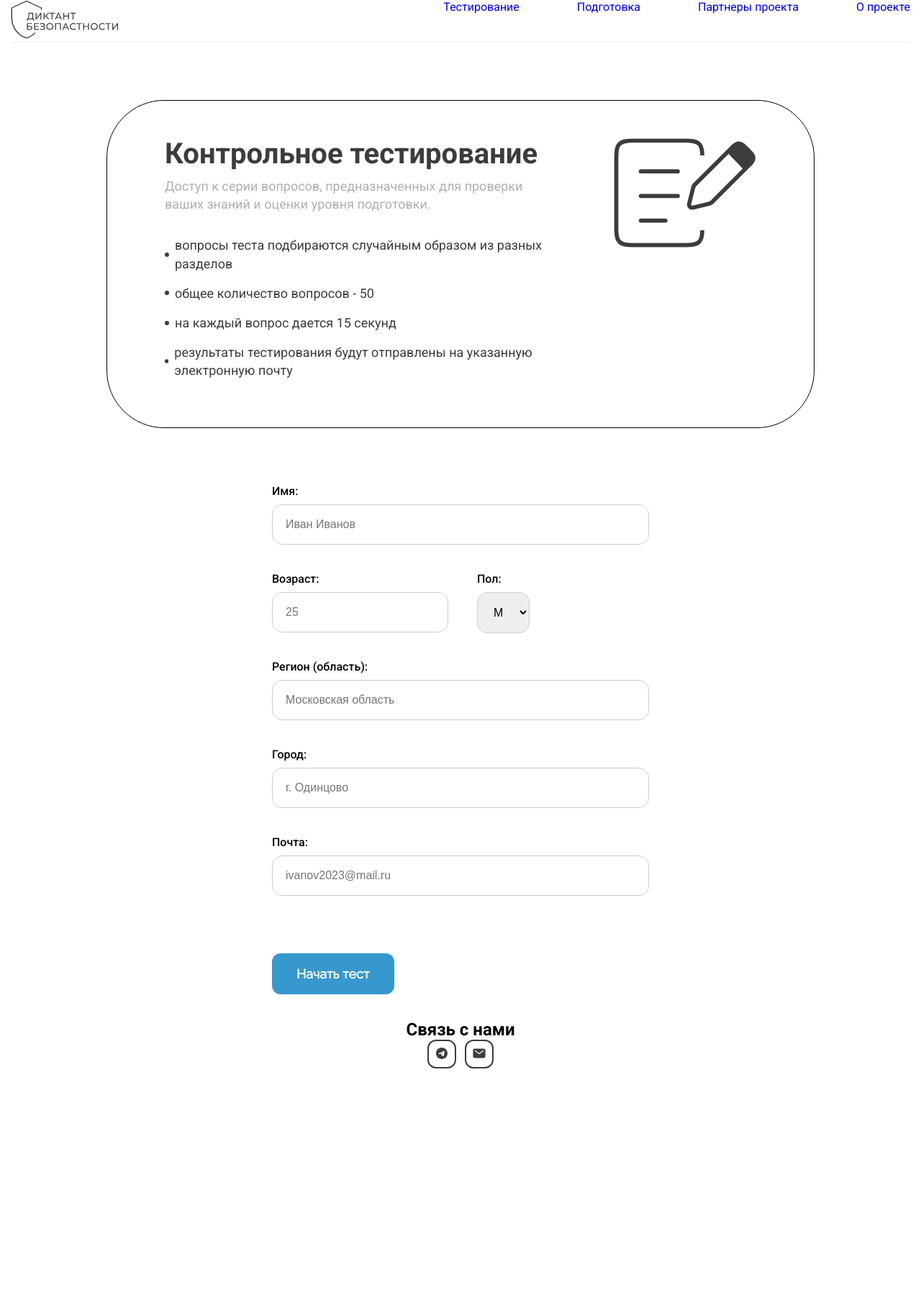
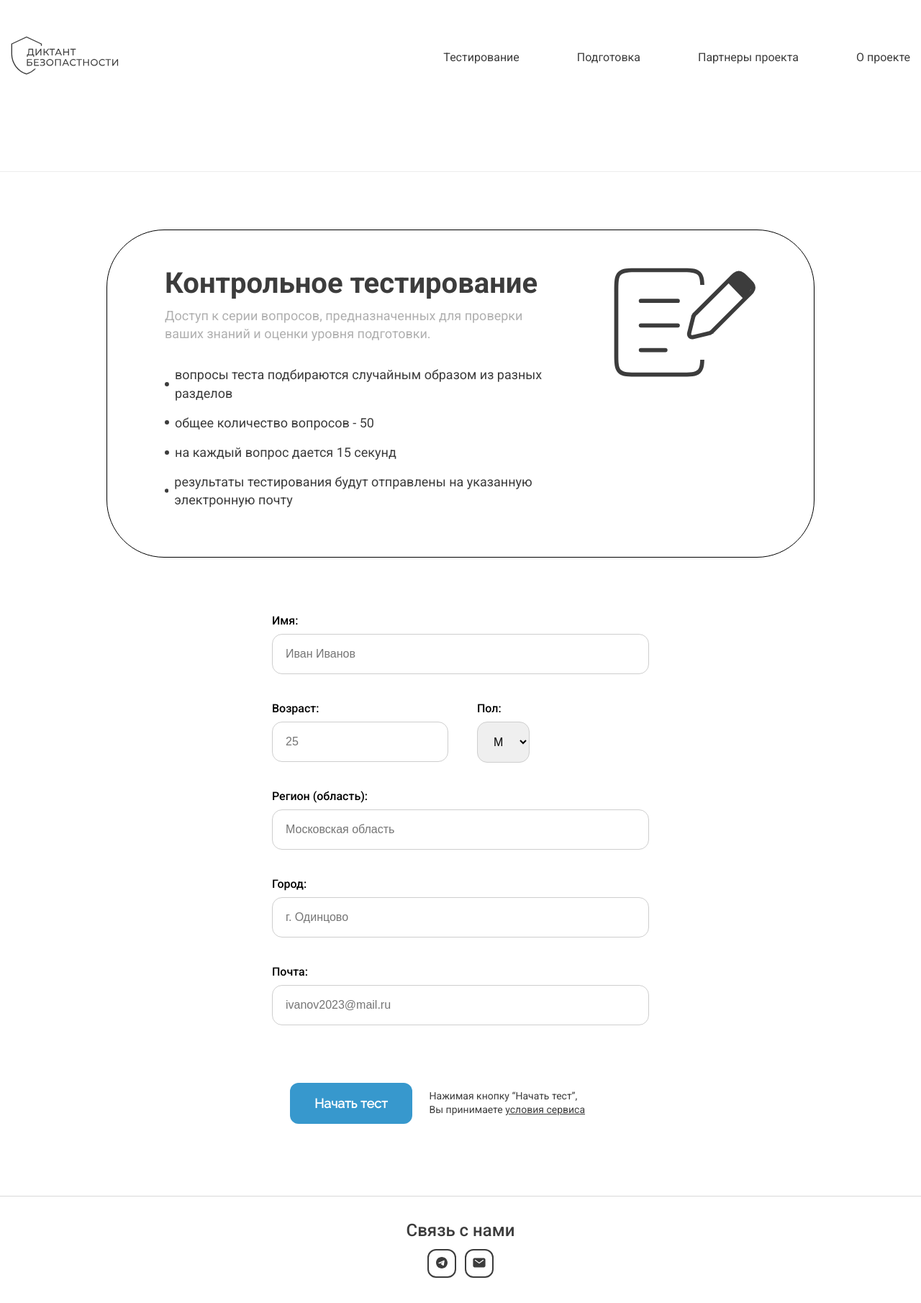
Before and after one commit to mishagukasyan/safety_dictate, a React app: page /testing in a window 1280 px wide. Shown: the whole page at 72% size. Before the commit the page ends 1520 px from the top, so only its background shows below. Built offline with nearby package versions, Linux system fonts and the light colour scheme.

Commit message:
add route, styled header, footer, fonts

```diff
--- a/src/App.tsx
+++ b/src/App.tsx
@@ -4,15 +4,23 @@ import { Header } from "./layout/header/Header";
 import { Main } from "./layout/main/Main";
 import { Footer } from "./layout/footer/Footer";
 import { Testing } from "./layout/testing/Testing";
+import { BrowserRouter, Route, Routes } from "react-router-dom";
 
 function App() {
   return (
-    <div>
-      <Header />
-      {/* <Main /> */}
-      <Testing />
-      <Footer />
-    </div>
+    <BrowserRouter>
+      <div>
+        <Header />
+        <Routes>
+          <Route path="/main" element={<Main />} />
+          <Route path="/testing" element={<Testing />} />
+        </Routes>
+
+        {/* <Main /> */}
+        {/* <Testing /> */}
+        <Footer />
+      </div>
+    </BrowserRouter>
   );
 }
 
--- a/src/components/form/Form.tsx
+++ b/src/components/form/Form.tsx
@@ -106,8 +106,13 @@ export const Form = () => {
             required
           />
         </FormGroup>
-
-        <Button type="submit">Начать тест</Button>
+        <ButtonContainer>
+          <Button type="submit">Начать тест</Button>
+          <h2>
+            Нажимая кнопку “Начать тест”, Вы принимаете{" "}
+            <a href="#">условия сервиса</a>{" "}
+          </h2>
+        </ButtonContainer>
       </form>
     </FormContainer>
   );
@@ -152,7 +157,6 @@ const Select = styled.select`
 `;
 
 const Button = styled.button`
-  margin-top: 40px;
   padding: 18px 34px;
   font-family: "Raleway";
   font-size: 18px;
@@ -164,3 +168,22 @@ const Button = styled.button`
   border: none;
   border-radius: 12px;
 `;
+
+const ButtonContainer = styled.div`
+  display: flex;
+  gap: 24px;
+  align-items: center;
+  margin-top: 40px;
+  padding-left: 25px;
+  h2 {
+    width: 218px;
+    color: #3c3c3c;
+    font-size: 14px;
+    font-weight: 400;
+    line-height: 140%;
+  }
+  a {
+    color: #3c3c3c;
+    text-decoration-line: underline;
+  }
+`;
--- a/src/components/logo/Logo.tsx
+++ b/src/components/logo/Logo.tsx
@@ -2,7 +2,7 @@ import React from "react";
 
 export const Logo = () => {
   return (
-    <a href="#">
+    <a href="/main">
       <svg
         width="150"
         height="54"
--- a/src/components/menu/Menu.tsx
+++ b/src/components/menu/Menu.tsx
@@ -27,4 +27,10 @@ const StyledMenu = styled.nav`
     display: flex;
     gap: 80px;
   }
+  a {
+    color: #3c3c3c;
+    font-size: 16px;
+    font-weight: 400;
+    line-height: 110%;
+  }
 `;
--- a/src/layout/footer/Footer.tsx
+++ b/src/layout/footer/Footer.tsx
@@ -10,7 +10,6 @@ export const Footer = () => {
       <Container>
         <ContentFooter>
           <h2>Связь с нами</h2>
-
           <IconContainer>
             <TelegramIcon />
             <MailIcon />
@@ -22,13 +21,23 @@ export const Footer = () => {
 };
 
 const StyledFooter = styled.footer`
-  padding: 35px;
+  margin-top: 100px;
+  padding: 35px 0;
+  border-top: 1px solid #d9d9d9;
 `;
 
 const ContentFooter = styled.div`
   display: flex;
   flex-direction: column;
   align-items: center;
+  gap: 14px;
+
+  h2 {
+    color: #3c3c3c;
+    font-size: 24px;
+    font-weight: 500;
+    line-height: 100%;
+  }
 `;
 
 const IconContainer = styled.div`
--- a/src/layout/header/Header.tsx
+++ b/src/layout/header/Header.tsx
@@ -17,11 +17,14 @@ export const Header = () => {
   );
 };
 
-const StyledHeader = styled.header``;
+const StyledHeader = styled.header`
+  border-bottom: 1px solid #ededed;
+  padding: 50px 0;
+`;
 
 const ContainerMenu = styled.div`
   display: flex;
   justify-content: space-between;
-  border-bottom: 1px solid #ededed;
-  margin-bottom: 28px;
+  align-items: center;
+  margin-bottom: 80px;
 `;
--- a/src/layout/main/Main.tsx
+++ b/src/layout/main/Main.tsx
@@ -49,41 +49,13 @@ export const Main = () => (
   </MainContainer>
 );
 
-// import React from "react";
-// import styled from "styled-components";
-
-// export const Main = () => {
-//   return (
-//     <MainContainer>
-//       <Container>
-//         <ImageContainer>
-//           <Banner src={photo} />
-//           <ContentContainer>
-//             <h1>
-//               От чрезвычайных ситуаций в 2022 году пострадало 235 274 людей.
-//               Более 70% из них могли бы спастись, если бы знали правила
-//               поведения в экстренных ситуациях. А вы знаете эти правила?
-//               Проверим?
-//             </h1>
-//             <button>Начать тест</button>
-//           </ContentContainer>
-//         </ImageContainer>
-//       </Container>
-//           <Pagination>
-//             <span></span>
-//             <span></span>
-//             <span></span>
-//           </Pagination>
-//     </MainContainer>
-//   );
-// };
-
 const MainContainer = styled.div`
   height: 640px;
 `;
 
 const Banner = styled.img`
   border-radius: 80px;
+  margin-bottom: 32px;
 `;
 
 const ImageContainer = styled.div`
@@ -91,18 +63,6 @@ const ImageContainer = styled.div`
   flex-direction: column;
   align-items: center;
 `;
-
-// const Pagination = styled.span`
-//   padding: 30px 0 24px 0;
-//   span {
-//     display: inline-block;
-//     width: 20px;
-//     height: 20px;
-//     margin: 5px;
-//     background-color: green;
-//     border-radius: 50%;
-//   }
-// `;
 
 const ContentContainer = styled.div`
   position: absolute;
```
